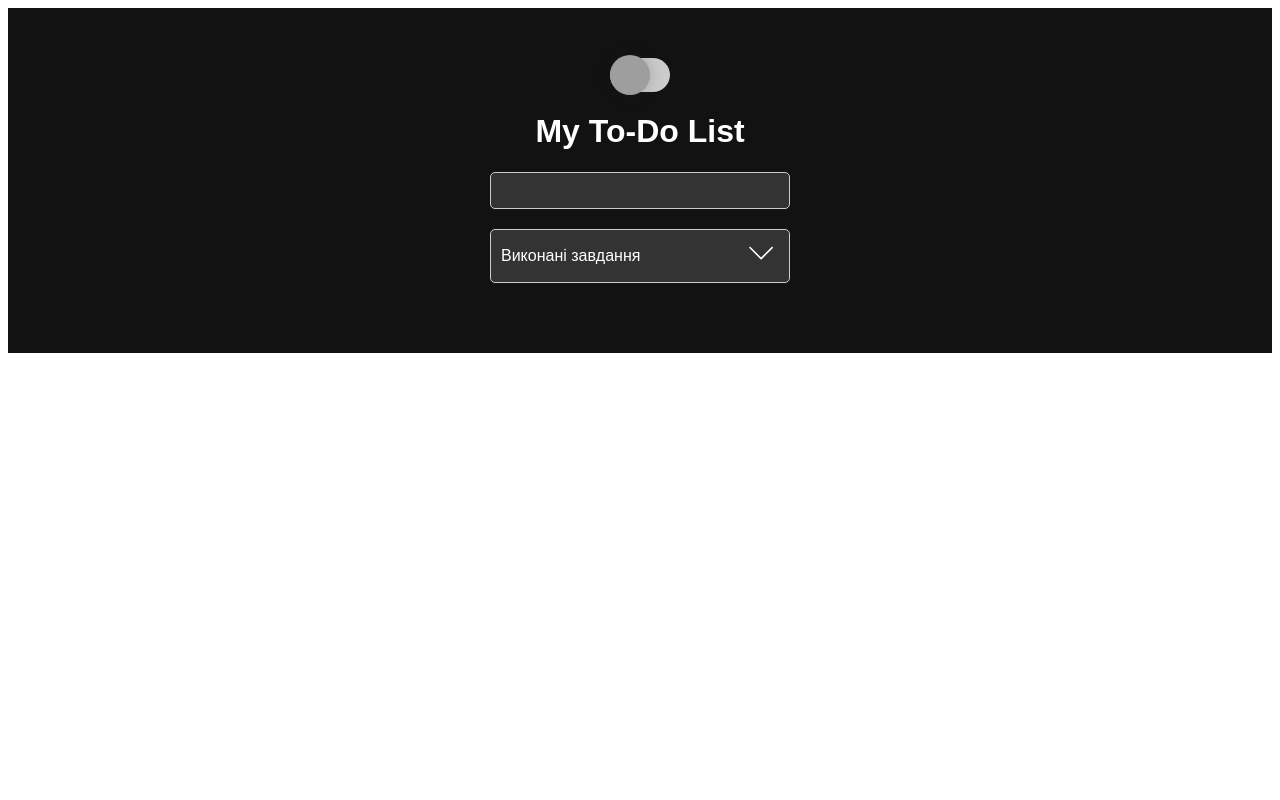
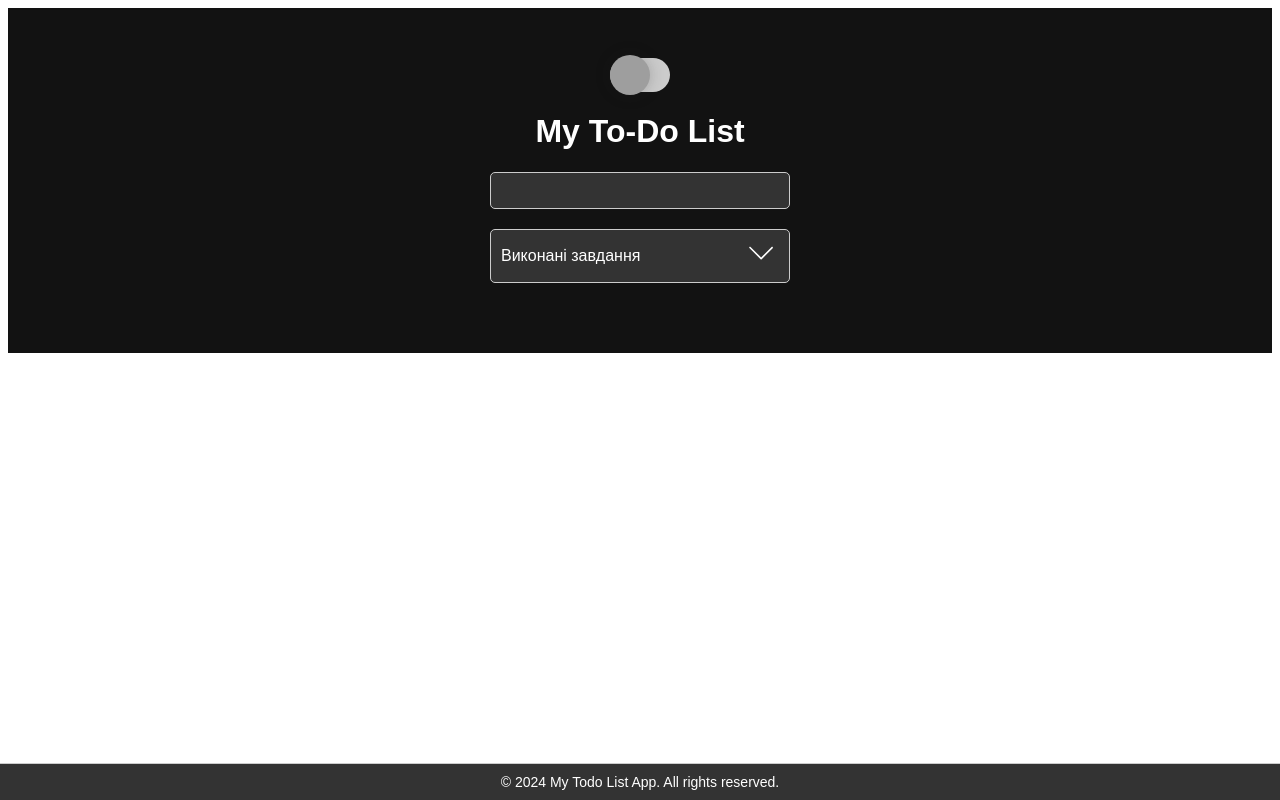
Before and after one commit to hruden/todo-list, a React (Create React App) app in the folder todo-list/: page / in a window 1280 px wide. Built offline with nearby package versions, Linux system fonts and the light colour scheme; grey boxes are pictures that could not be loaded.

Commit message:
create footer

```diff
--- /dev/null
+++ b/todo-list/src/components/footer/footer.css
@@ -0,0 +1,19 @@
+
+.footer {
+    background-color: var(--background-accordion);
+    text-align: center;
+    padding: 10px 0;
+    position: fixed;
+    width: 100%;
+    bottom: 0;
+    border-top: 1px solid var(--border-color);
+    transition: background-color var(--time), color var(--time);
+  }
+  .dark .footer{
+    background-color: var(--background-todo)
+  }
+
+  .footer p {
+    margin: 0;
+    font-size: 14px;
+  }
--- /dev/null
+++ b/todo-list/src/components/footer/footer.jsx
@@ -0,0 +1,12 @@
+import React from 'react';
+import './footer.css';
+
+const Footer = () => {
+  return (
+    <footer className="footer">
+      <p>© 2024 My Todo List App. All rights reserved.</p>
+    </footer>
+  );
+};
+
+export default Footer;
--- a/todo-list/src/components/todo/todo.css
+++ b/todo-list/src/components/todo/todo.css
@@ -10,7 +10,7 @@
   -moz-box-shadow: 1px 3px 3px 0px rgba(0,0,0,0.75);
   box-shadow: 1px 3px 3px 0px rgba(0,0,0,0.75);
   scale: 1;
-  transition: scale var(--time)
+  transition: scale var(--time);
 }
 
 .todo:hover, .todo:focus{
--- a/todo-list/src/components/todoList/todoList.jsx
+++ b/todo-list/src/components/todoList/todoList.jsx
@@ -4,6 +4,7 @@ import "./todoList.css";
 import Todo from "../todo/todo";
 import TodoForm from "../todoForm/todoForm";
 import Accordion from "../accordion/accordion";
+import Footer from "../footer/footer";
 
 function TodoList() {
   const [todos, setTodos] = useState([]);
@@ -88,6 +89,7 @@ function TodoList() {
             theme={isDarkMode}
           />
         </ul>
+        <Footer/>
       </div>
     </div>
   );
```
